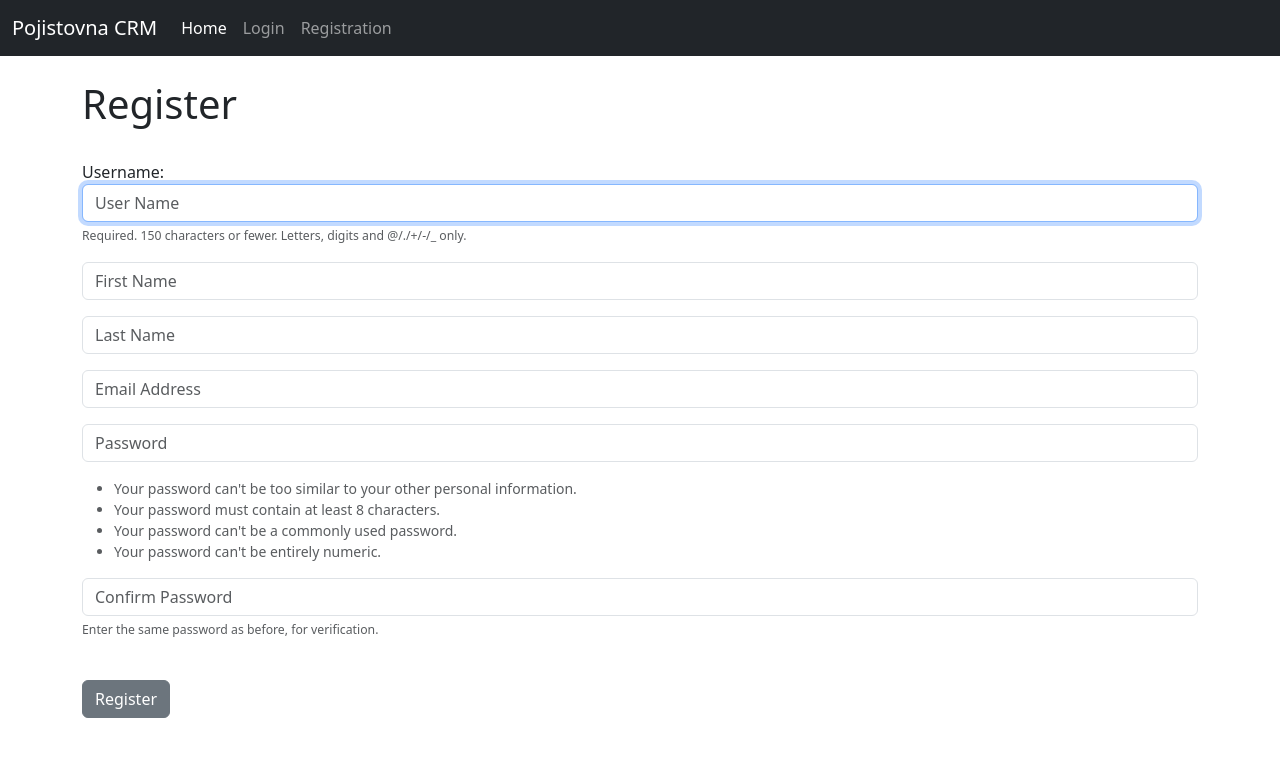
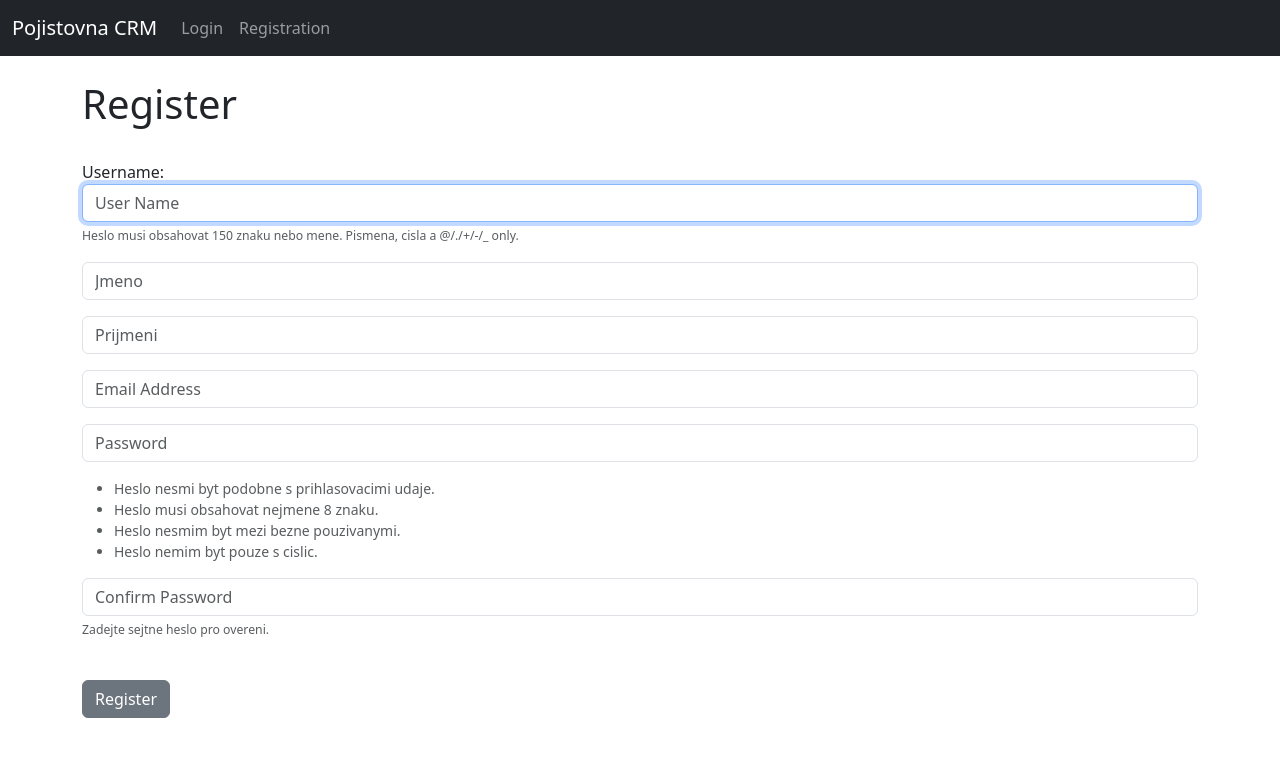
Before and after one commit to Lubos789/Django---DB---project, a Django app: page /register/ in a window 1280 px wide. Shown: the top 757 px of the page. Run offline with Django 4.2, Linux system fonts and the light colour scheme.

Commit message:
basic complete

```diff
--- a/app_pojistovna/forms.py
+++ b/app_pojistovna/forms.py
@@ -5,8 +5,8 @@ from .models import Record
 
 class SignUpForm(UserCreationForm):
     email = forms.EmailField(label="", widget=forms.TextInput(attrs={'class':'form-control', 'placeholder':'Email Address'}))
-    first_name = forms.CharField(label="", max_length=100, widget=forms.TextInput(attrs={'class':'form-control', 'placeholder':'First Name'}))
-    last_name = forms.CharField(label="", max_length=100, widget=forms.TextInput(attrs={'class':'form-control', 'placeholder':'Last Name'}))
+    first_name = forms.CharField(label="", max_length=100, widget=forms.TextInput(attrs={'class':'form-control', 'placeholder':'Jmeno'}))
+    last_name = forms.CharField(label="", max_length=100, widget=forms.TextInput(attrs={'class':'form-control', 'placeholder':'Prijmeni'}))
 
     class Meta:
         model = User
@@ -17,28 +17,28 @@ class SignUpForm(UserCreationForm):
 
         self.fields['username'].widget.attrs['class'] = 'form-control'
         self.fields['username'].widget.attrs['placeholder'] = 'User Name'
-        self.fields['username'].help_text = '<span class="form-text text-muted"><small>Required. 150 characters or fewer. Letters, digits and @/./+/-/_ only.</small></span>'
+        self.fields['username'].help_text = '<span class="form-text text-muted"><small>Heslo musi obsahovat 150 znaku nebo mene. Pismena, cisla a @/./+/-/_ only.</small></span>'
 
         self.fields['password1'].widget.attrs['class'] = 'form-control'
         self.fields['password1'].widget.attrs['placeholder'] = 'Password'
         self.fields['password1'].label = ''
-        self.fields['password1'].help_text = '<ul class="form-text text-muted small"><li>Your password can\'t be too similar to your other personal information.</li><li>Your password must contain at least 8 characters.</li><li>Your password can\'t be a commonly used password.</li><li>Your password can\'t be entirely numeric.</li></ul>'
+        self.fields['password1'].help_text = '<ul class="form-text text-muted small"><li>Heslo nesmi byt podobne s prihlasovacimi udaje.</li><li>Heslo musi obsahovat nejmene 8 znaku.</li><li>Heslo nesmim byt mezi bezne pouzivanymi.</li><li>Heslo nemim byt pouze s cislic.</li></ul>'
 
         self.fields['password2'].widget.attrs['class'] = 'form-control'
         self.fields['password2'].widget.attrs['placeholder'] = 'Confirm Password'
         self.fields['password2'].label = ''
-        self.fields['password2'].help_text = '<span class="form-text text-muted"><small>Enter the same password as before, for verification.</small></span>'
+        self.fields['password2'].help_text = '<span class="form-text text-muted"><small>Zadejte sejtne heslo pro overeni.</small></span>'
 
 
 #Create Add Record Form
 class AddRecordForm(forms.ModelForm):
-    first_name = forms.CharField(required=True, widget=forms.widgets.TextInput(attrs={"placeholder":"First Name", "class":"form-control"}), label="")
-    last_name =  forms.CharField(required=True, widget=forms.widgets.TextInput(attrs={"placeholder":"Last Name", "class":"form-control"}), label="")
+    first_name = forms.CharField(required=True, widget=forms.widgets.TextInput(attrs={"placeholder":"Jmeno", "class":"form-control"}), label="")
+    last_name =  forms.CharField(required=True, widget=forms.widgets.TextInput(attrs={"placeholder":"Prijmeni", "class":"form-control"}), label="")
     email =  forms.CharField(required=True, widget=forms.widgets.TextInput(attrs={"placeholder":"Email", "class":"form-control"}), label="")
-    phone =  forms.CharField(required=True, widget=forms.widgets.TextInput(attrs={"placeholder":"Phone", "class":"form-control"}), label="")
-    address =  forms.CharField(required=True, widget=forms.widgets.TextInput(attrs={"placeholder":"Address", "class":"form-control"}), label="")
-    city =  forms.CharField(required=True, widget=forms.widgets.TextInput(attrs={"placeholder":"City", "class":"form-control"}), label="")
-    state =  forms.CharField(required=True, widget=forms.widgets.TextInput(attrs={"placeholder":"State", "class":"form-control"}), label="")
+    phone =  forms.CharField(required=True, widget=forms.widgets.TextInput(attrs={"placeholder":"Telefon", "class":"form-control"}), label="")
+    address =  forms.CharField(required=True, widget=forms.widgets.TextInput(attrs={"placeholder":"Adresa", "class":"form-control"}), label="")
+    city =  forms.CharField(required=True, widget=forms.widgets.TextInput(attrs={"placeholder":"Mesto", "class":"form-control"}), label="")
+    state =  forms.CharField(required=True, widget=forms.widgets.TextInput(attrs={"placeholder":"Zeme", "class":"form-control"}), label="")
     zipcode =  forms.CharField(required=True, widget=forms.widgets.TextInput(attrs={"placeholder":"PSC", "class":"form-control"}), label="")
 
 
--- a/app_pojistovna/templates/add_record.html
+++ b/app_pojistovna/templates/add_record.html
@@ -2,7 +2,7 @@
 {% block content %}
 
 <div class="col-md-6 offset-md-3">
-<h1>Add Record</h1>
+<h1>Pridat zaznam</h1>
 <br/>
 
 <form method="POST" action="{% url 'add_record' %}">
@@ -13,6 +13,8 @@
   <br/>
   <button type="submit" class="btn btn-secondary">Add Record</button>
 
+    <a href="{% url 'home' %}" class="btn btn-secondary">Back</a>
+
 </form>
 
 </div>
--- a/app_pojistovna/templates/navbar.html
+++ b/app_pojistovna/templates/navbar.html
@@ -6,9 +6,6 @@
     </button>
     <div class="collapse navbar-collapse" id="navbarSupportedContent">
       <ul class="navbar-nav me-auto mb-2 mb-lg-0">
-        <li class="nav-item">
-          <a class="nav-link active" aria-current="page" href="#">Home</a>
-        </li>
 
         {% if user.is_authenticated %}
 
```
Also changed, not shown: app_pojistovna/templates/home.html (+4 -9 lines), db.sqlite3.
